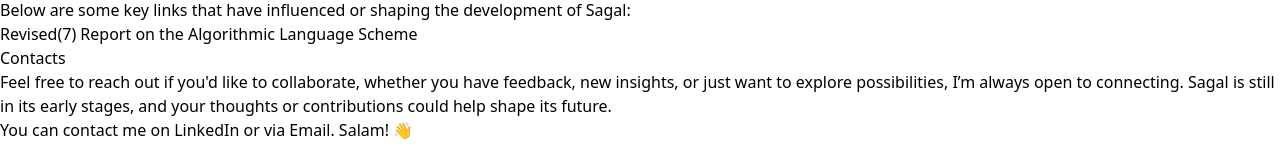
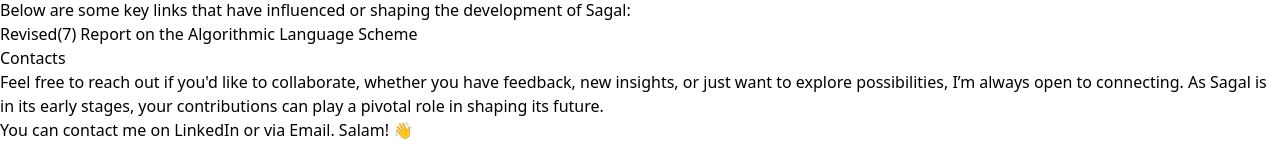
Before and after one commit to sagal-lang/pool, a Next.js app: page /about in a window 1280 px wide. Shown: the part 506-674 px from the top of the page. Built offline with nearby package versions, Linux system fonts and the light colour scheme.

Commit message:
Update about.mdx

```diff
--- a/pages/about.mdx
+++ b/pages/about.mdx
@@ -32,6 +32,6 @@ Below are some key links that have influenced or shaping the development of Saga
 
 ## Contacts
 Feel free to reach out if you'd like to collaborate, whether you have feedback, new insights, or just want to explore possibilities, I’m always open to connecting.
-Sagal is still in its early stages, and your thoughts or contributions could help shape its future.
+As Sagal is in its early stages, your contributions can play a pivotal role in shaping its future.
 
 You can contact me on [LinkedIn](https://linkedin.com/in/amoallim) or via [Email](mailto:amoallim15@gmail.com). Salam! 👋
```
